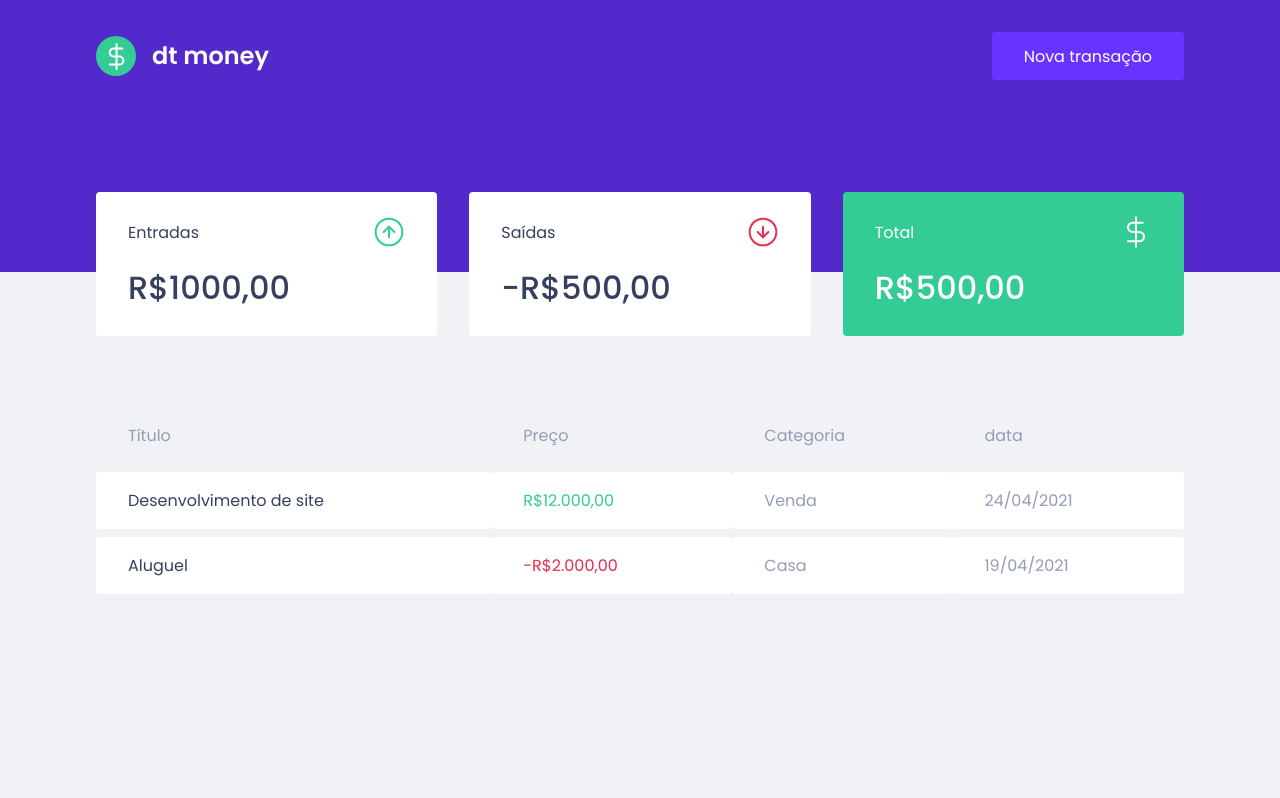
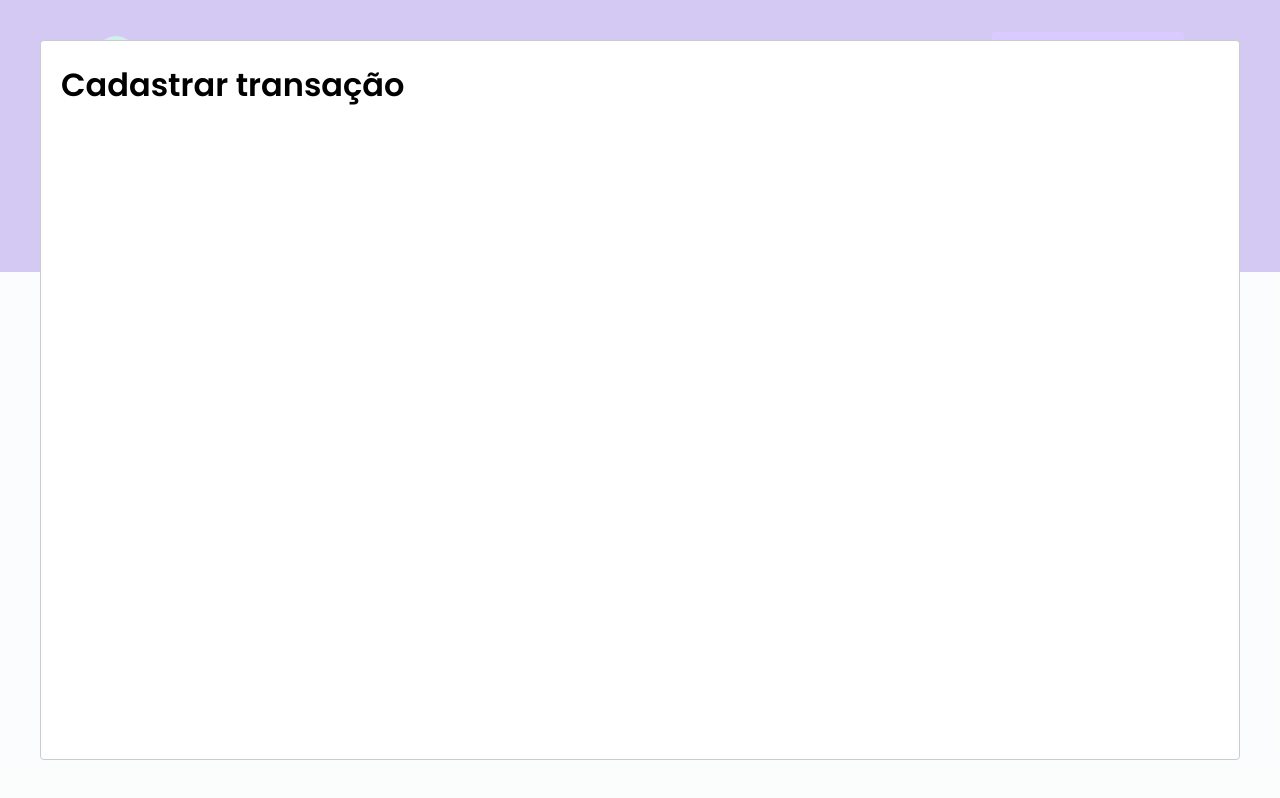
Before and after one commit to victorassiso/dt-money, a React (Create React App) app: page / in a window 1280 px wide. Both pictures are taken after a click on the button "Nova transação". Built offline with nearby package versions, Linux system fonts and the light colour scheme; no server answers; what miragejs would draw is missing.

Commit message:
Configuring New Transaction Modal

```diff
--- a/package.json
+++ b/package.json
@@ -6,6 +6,7 @@
     "axios": "^0.21.1",
     "react": "^17.0.2",
     "react-dom": "^17.0.2",
+    "react-modal": "^3.14.3",
     "react-scripts": "4.0.3",
     "styled-components": "^5.3.0",
     "web-vitals": "^1.0.1"
@@ -18,6 +19,7 @@
     "@types/node": "^12.0.0",
     "@types/react": "^17.0.0",
     "@types/react-dom": "^17.0.0",
+    "@types/react-modal": "^3.12.1",
     "@types/styled-components": "^5.1.12",
     "miragejs": "^0.1.41",
     "typescript": "^4.1.2"
--- a/src/App.tsx
+++ b/src/App.tsx
@@ -1,12 +1,32 @@
 import { Dashboard } from "./components/Dashboard/dashboard";
 import { Header } from "./components/Header/header";
-import { GlobalStyle } from './styles/global'
+import { GlobalStyle } from './styles/global';
+import { useState } from 'react';
+import Modal from 'react-modal';
+
+Modal.setAppElement('#root');
 
 export function App() {
+  const [isNewTransactionModalOpen, setIsNewTransactionModalOpen] = useState(false);
+
+  function handleOpenNewTransactionModal() {
+    setIsNewTransactionModalOpen(true);
+  }
+
+  function handleCloseNewTransactionModal() {
+    setIsNewTransactionModalOpen(false);
+  }
+
   return (
     <>
-      <Header />
+      <Header onOpenNewTransactionModal={handleOpenNewTransactionModal} />
       <Dashboard />
+      <Modal
+        isOpen={isNewTransactionModalOpen}
+        onRequestClose={handleCloseNewTransactionModal}
+      >
+        <h1>Cadastrar transação</h1>
+      </Modal>
       <GlobalStyle />
     </>
   );
--- a/src/components/Header/header.tsx
+++ b/src/components/Header/header.tsx
@@ -2,12 +2,16 @@
 import { Container } from './header.styles'
 import logoImg from '../../assets/logo.svg';
 
-export function Header() {
+export interface HeaderProps {
+  onOpenNewTransactionModal: () => void;
+}
+
+export function Header({ onOpenNewTransactionModal }: HeaderProps) {
   return (
     <Container>
       <Content>
         <img src={ logoImg } alt="dt money" />
-        <button type="button">
+        <button type="button" onClick={onOpenNewTransactionModal}>
           Nova transação
         </button>
       </Content>
```
Also changed, not shown: 1 other file (tests, documents, lock files or other folders).
